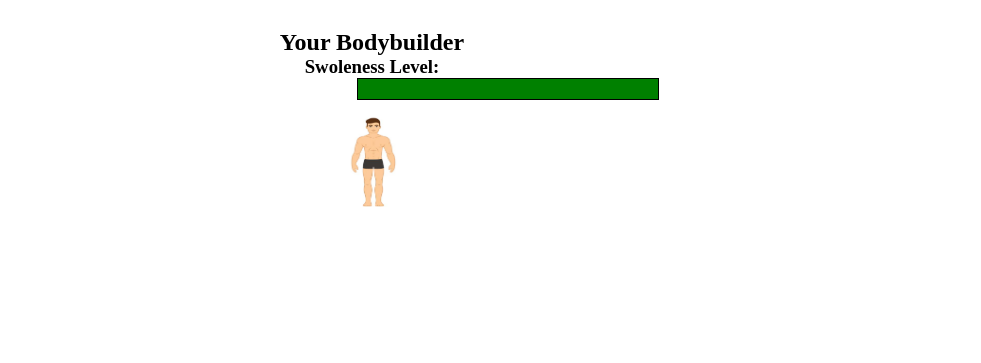
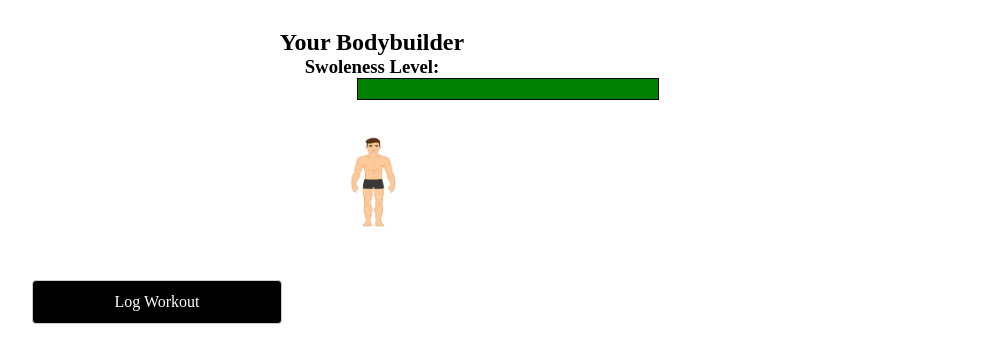
Before and after one commit to elmerpalencia/Tuff-Enough, a plain HTML site: page mrA.html in a window 1280 px wide. Shown: the part 121-484 px from the top of the page, without its empty margins (268-1249 px from the left). Drawn offline with Linux system fonts and the light colour scheme.

Commit message:
minor changes

```diff
--- a/mrA.css
+++ b/mrA.css
@@ -122,6 +122,7 @@ form {
   }
 
   .centered-image {
+    padding-top: 20px;
     display: block;
     margin: 0 auto;
   }
@@ -146,3 +147,33 @@ form {
     0% {width: 0%;}
     100% {width: 100%}
   }
+
+  .logButton{
+    width: 250px;
+    margin-left: 200px;
+  }
+
+  #log{
+    width: 100%;
+    padding: 12px 20px;
+    margin: 8px 0;
+    display: inline-block;
+    border: 1px solid #ccc;
+    background-color: #000;
+    border-radius: 4px;
+    box-sizing: border-box;
+    text-align: center;
+    color: white;
+    margin-top: 50px;
+    margin-left: 100px;
+  }
+  #submit{
+    width: 25%;
+    background-color: #4CAF50;
+    color: white;
+    padding: 14px 20px;
+    margin: 8px 0;
+    border: none;
+    border-radius: 4px;
+    cursor: pointer;
+  }
--- a/mrA.html
+++ b/mrA.html
@@ -29,8 +29,14 @@
             </div>
 
 
-            <img src = "imagesandavatars/averagebuild.png" alt = "Your Avatar" width = "50" height = "100" class = centered-image>
-            </div>
+
+            <img src = "imagesandavatars/averagebuild.png" alt = "Your Avatar" width = "50" height = "100" class = "centered-image">
+            <div class = "logButton">
+
+
+                <buttom type="button"  id = "log">Log Workout</buttom>
+                </div>
+
 
             <script src="mrA.js"></script>
 
--- a/mrA.js
+++ b/mrA.js
@@ -14,3 +14,5 @@
 //         const percentage = (currentXP / maxXP) * 100;
 //         xpBar.style.width = percentage + "%";
 // }
+
+let logData = [];
```
